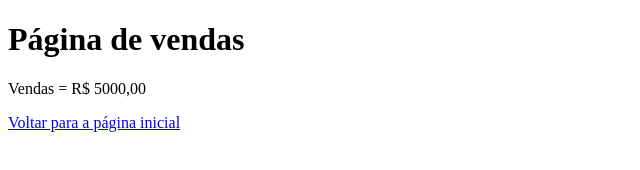
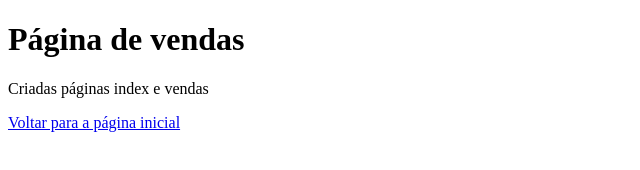
Before and after one commit to Alritom/aulagithub, a plain HTML site: page vendas.html in a window 1280 px wide. Shown: the full height of the page, 0-640 px from the left. Drawn offline with Linux system fonts and the light colour scheme.

Commit message:
Cridas páginas index e vendas

```diff
--- a/vendas.html
+++ b/vendas.html
@@ -7,7 +7,7 @@
 </head>
 <body>
     <h1>Página de vendas</h1>
-    <p>Vendas = R$ 5000,00</p>
+    <p>Criadas páginas index e vendas</p>
     <a href="index.html">Voltar para a página inicial</a>
 </body>
 </html>
```
